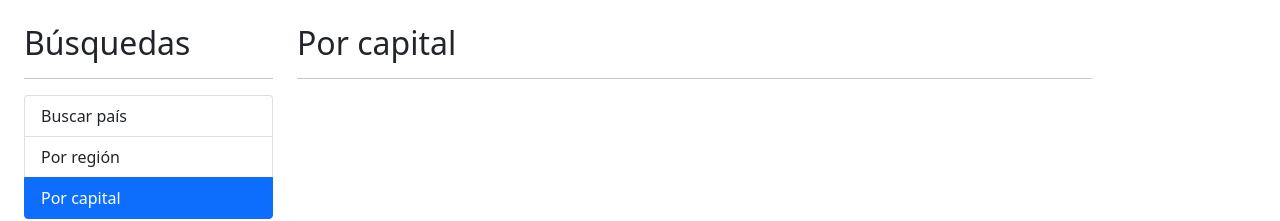
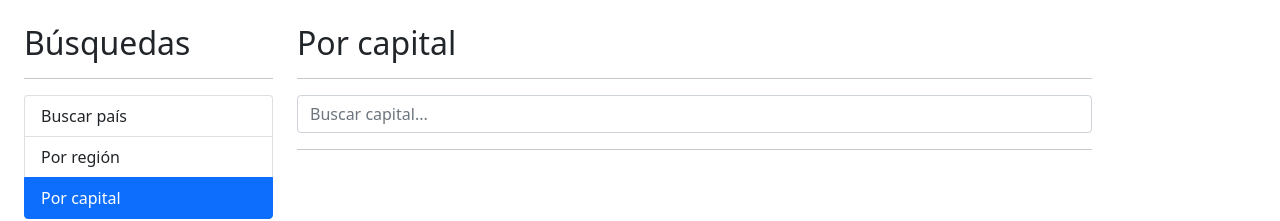
Before and after one commit to charold29/ng-countriesApp, an Angular app: page /capital in a window 1280 px wide. Shown: the top 221 px of the page. Built offline with nearby package versions, Linux system fonts and the light colour scheme.

Commit message:
por capital service

```diff
--- a/src/app/country/components/country-input/country-input.component.html
+++ b/src/app/country/components/country-input/country-input.component.html
@@ -3,5 +3,6 @@
            name="term"
            class="form-control"
            [(ngModel)]="term"
-           placeholder="Buscar país..."/>
+           (input)="keyPressed()"
+           placeholder="Buscar {{inputName}}..."/>
 </form>
--- a/src/app/country/components/country-input/country-input.component.ts
+++ b/src/app/country/components/country-input/country-input.component.ts
@@ -1,4 +1,5 @@
-import { Component, EventEmitter, Output } from '@angular/core';
+import { Component, EventEmitter, Input, OnInit, Output } from '@angular/core';
+import { debounceTime, Subject } from 'rxjs';
 
 @Component({
   selector: 'app-country-input',
@@ -6,14 +7,32 @@ import { Component, EventEmitter, Output } from '@angular/core';
   styles: [
   ]
 })
-export class CountryInputComponent {
+export class CountryInputComponent implements OnInit {
 
   @Output() onEnter: EventEmitter<string> = new EventEmitter();
+  @Output() onDebounce: EventEmitter<string> = new EventEmitter();
+  @Input() inputName: string = '';
+
+  debouncer: Subject<string> = new Subject();
 
   term: string = '';
 
+  ngOnInit() {
+    this.debouncer
+      .pipe(debounceTime(300))
+      .subscribe( value => {
+        this.onDebounce.emit(value)
+      });
+  }
+
   search () {
     this.onEnter.emit( this.term );
+
   }
 
+  keyPressed(){
+    this.debouncer.next( this.term );
+  }
+
+
 }
--- a/src/app/country/components/country-table/country-table.component.html
+++ b/src/app/country/components/country-table/country-table.component.html
@@ -18,7 +18,7 @@
                      [src]="country.flags.png"
                 >
             </td>
-            <td>{{country.name.common}}</td>
+            <td>{{country.capital}}, {{country.name.common}}</td>
             <td>{{country.population | number}}</td>
             <td>
                 <a [routerLink]="['/country', country.cca2|lowercase]">Ver...</a>
--- a/src/app/country/pages/by-capital/by-capital.component.html
+++ b/src/app/country/pages/by-capital/by-capital.component.html
@@ -1,2 +1,23 @@
 <h2>Por capital</h2>
 <hr>
+
+<div class="row">
+    <app-country-input
+        (onEnter)="search( $event )"
+        (onDebounce)="suggestions( $event )"
+        inputName="capital"
+    >
+    </app-country-input>
+</div>
+<hr>
+
+<div *ngIf="hasError"
+    class="alert alert-danger">
+    No se encontró nada con el término '{{term}}'
+</div>
+
+<div *ngIf="countries.length>0" class="row">
+    <div class="col">
+        <app-country-table [countries]="countries"></app-country-table>
+    </div>
+</div>
--- a/src/app/country/pages/by-capital/by-capital.component.ts
+++ b/src/app/country/pages/by-capital/by-capital.component.ts
@@ -1,4 +1,6 @@
-import { Component, OnInit } from '@angular/core';
+import { Component } from '@angular/core';
+import { Country } from '../../interfaces/country.interface';
+import { CountryService } from '../../services/country.service';
 
 @Component({
   selector: 'app-by-capital',
@@ -6,11 +8,32 @@ import { Component, OnInit } from '@angular/core';
   styles: [
   ]
 })
-export class ByCapitalComponent implements OnInit {
+export class ByCapitalComponent {
 
-  constructor() { }
+  constructor( private countryService:CountryService ) {}
 
-  ngOnInit(): void {
+  term: string = '';
+  hasError: boolean = false;
+  countries: Country[] = [];
+
+  search( term:string){
+    this.hasError = false;
+    this.term = term;
+
+    this.countryService.searchCapital(this.term)
+      .subscribe( (countries) => {
+        this.countries = countries;
+        console.log(countries)
+      }, (err)=>{
+        this.hasError = true;
+        this.countries = [];
+      });
   }
 
+  suggestions( term:string ){
+    this.hasError = false;
+    // create suggestion
+  }
+
+
 }
--- a/src/app/country/pages/by-country/by-country.component.html
+++ b/src/app/country/pages/by-country/by-country.component.html
@@ -4,6 +4,8 @@
 <div class="row">
     <app-country-input
         (onEnter)="search( $event )"
+        (onDebounce)="suggestions( $event )"
+        inputName="país"
     >
     </app-country-input>
 </div>
--- a/src/app/country/pages/by-country/by-country.component.ts
+++ b/src/app/country/pages/by-country/by-country.component.ts
@@ -9,6 +9,8 @@ import { CountryService } from '../../services/country.service';
   ]
 })
 export class ByCountryComponent {
+
+  constructor( private countryService:CountryService ) {}
 
   term: string = '';
   hasError: boolean = false;
@@ -28,6 +30,9 @@ export class ByCountryComponent {
       });
   }
 
-  constructor( private countryService:CountryService ) {}
+  suggestions( term:string ){
+    this.hasError = false;
+    // create suggestion
+  }
 
 }
--- a/src/app/country/services/country.service.ts
+++ b/src/app/country/services/country.service.ts
@@ -23,4 +23,11 @@ export class CountryService {
 
   }
 
+  searchCapital( term:string ): Observable<Country[]> {
+
+    const url = `${this.apiUrl}/capital/${term}`
+
+    return this.httpService.get<Country[]>(url);
+  }
+
 }
```
